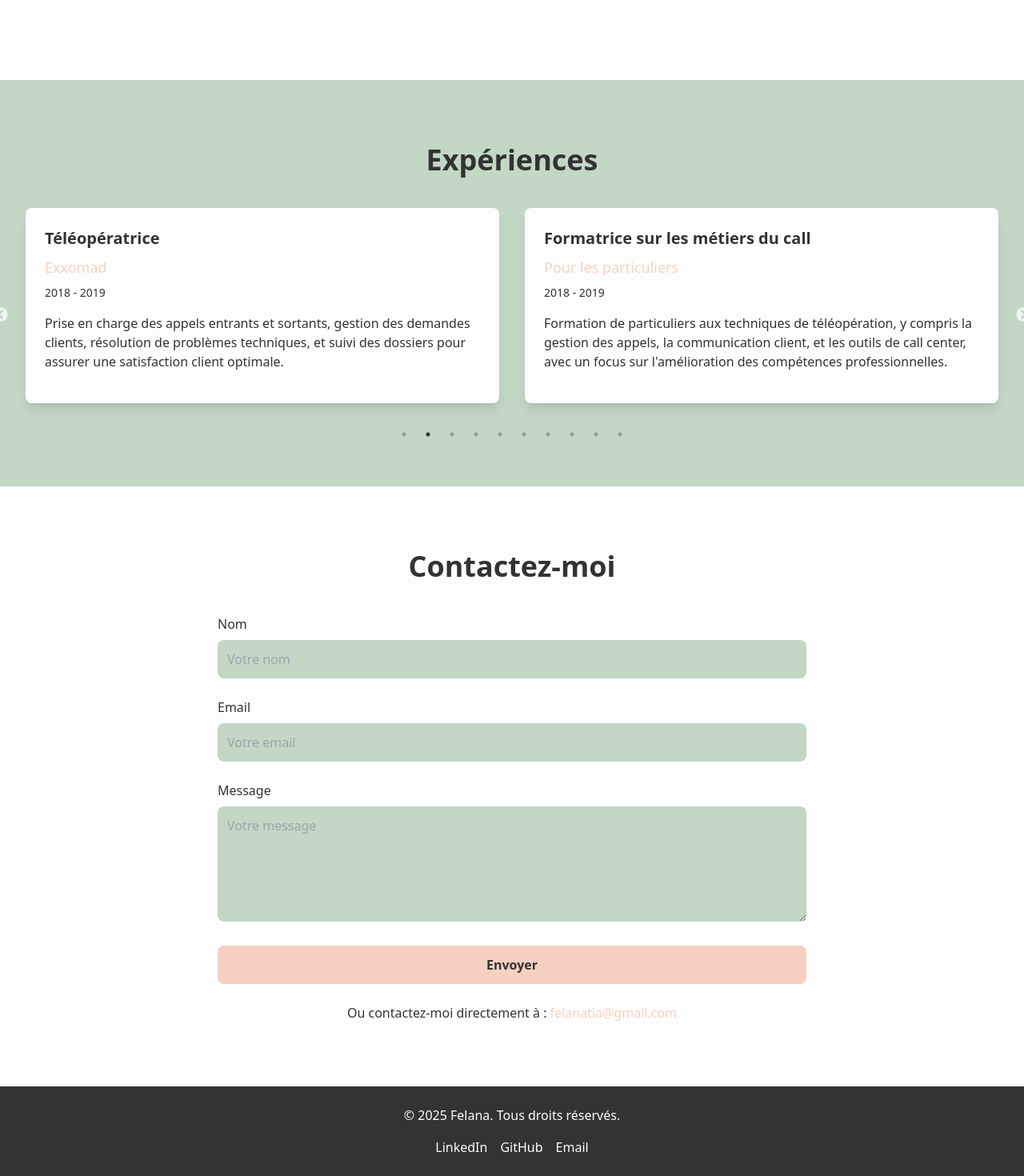
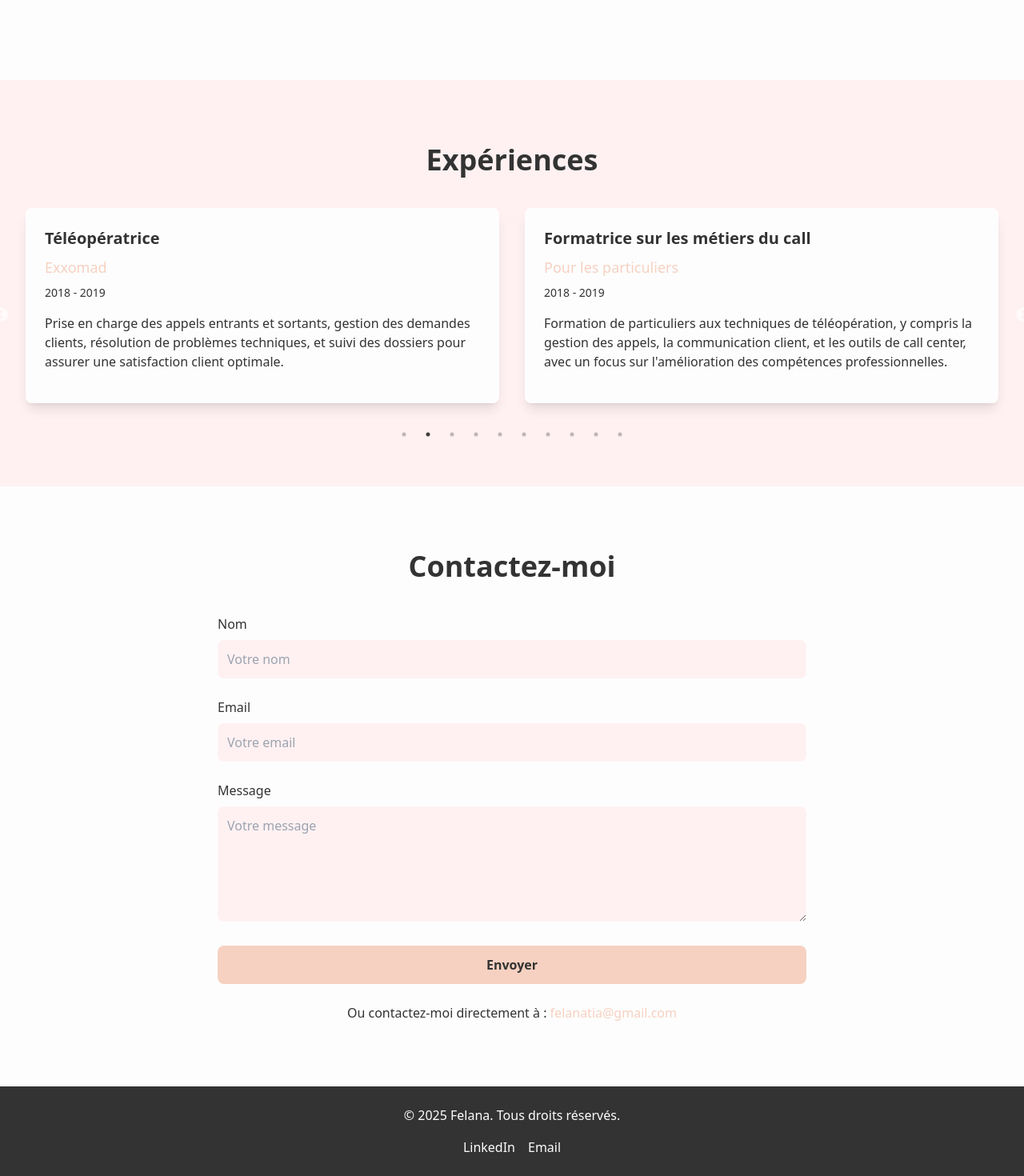
Before and after one commit to fetraandri/felanaPortfolio, a React (Vite) app: page / in a window 1280 px wide. Shown: the part 1208-2678 px from the top of the page at 80% size. Built offline with nearby package versions, Linux system fonts and the light colour scheme.

Commit message:
feat: remove GitHub link from footer, update input background color in contact form, and change portfolio section background color

```diff
--- a/src/components/Footer.jsx
+++ b/src/components/Footer.jsx
@@ -12,12 +12,7 @@ function Footer() {
           >
             LinkedIn
           </a>
-          <a
-            href={contactData.github}
-            className="hover:text-rose-poudre transition-colors duration-300"
-          >
-            GitHub
-          </a>
+
           <a
             href={`mailto:${contactData.email}`}
             className="hover:text-rose-poudre transition-colors duration-300"
--- a/src/sections/Contact.jsx
+++ b/src/sections/Contact.jsx
@@ -13,7 +13,7 @@ function Contact() {
             <input
               type="text"
               id="name"
-              className="w-full p-3 rounded-lg bg-vert-sauge text-gris-fonce focus:outline-none focus:ring-2 focus:ring-lavande-claire"
+              className="w-full p-3 rounded-lg bg-rose-50 text-gris-fonce focus:outline-none focus:ring-2 focus:ring-lavande-claire"
               placeholder="Votre nom"
             />
           </div>
@@ -24,7 +24,7 @@ function Contact() {
             <input
               type="email"
               id="email"
-              className="w-full p-3 rounded-lg bg-vert-sauge text-gris-fonce focus:outline-none focus:ring-2 focus:ring-lavande-claire"
+              className="w-full p-3 rounded-lg bg-rose-50 text-gris-fonce focus:outline-none focus:ring-2 focus:ring-lavande-claire"
               placeholder="Votre email"
             />
           </div>
@@ -35,7 +35,7 @@ function Contact() {
             <textarea
               id="message"
               rows="5"
-              className="w-full p-3 rounded-lg bg-vert-sauge text-gris-fonce focus:outline-none focus:ring-2 focus:ring-lavande-claire"
+              className="w-full p-3 rounded-lg bg-rose-50 text-gris-fonce focus:outline-none focus:ring-2 focus:ring-lavande-claire"
               placeholder="Votre message"
             ></textarea>
           </div>
--- a/src/sections/Portfolio.jsx
+++ b/src/sections/Portfolio.jsx
@@ -24,7 +24,7 @@ function Portfolio() {
   };
 
   return (
-    <section id="portfolio" className="py-20 bg-vert-sauge">
+    <section id="portfolio" className="py-20 bg-rose-50">
       <div className="max-w-7xl mx-auto px-4">
         <h2 className="text-4xl font-bold text-gris-fonce text-center mb-10">Expériences</h2>
         <Slider {...settings}>
```
